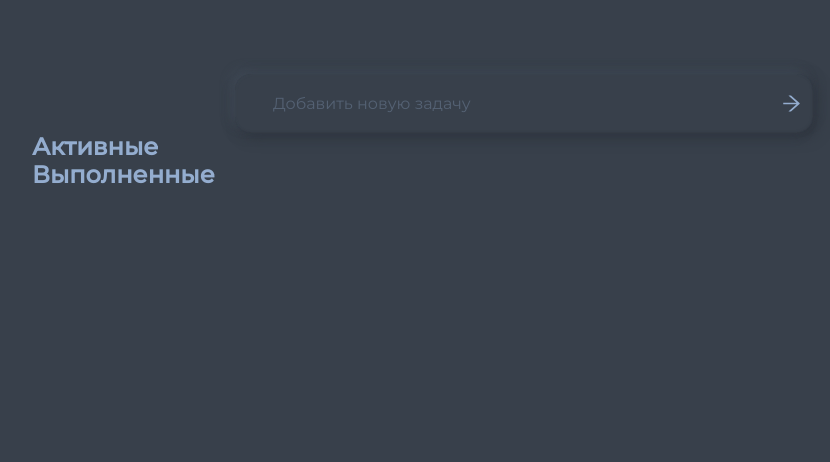
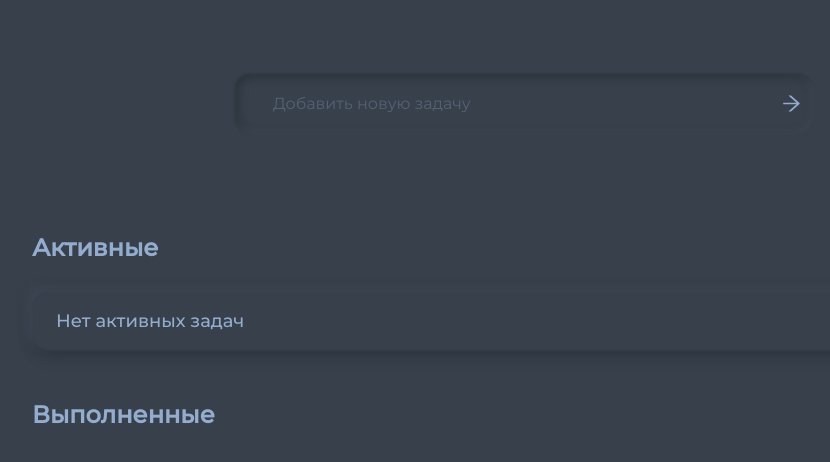
Before and after one commit to nmrcode/react-todo, a React (Create React App) app: page / in a window 1280 px wide. Shown: the top 462 px of the page, without its empty margins (116-946 px from the left). Built offline with nearby package versions, Linux system fonts and the light colour scheme.

Commit message:
added styles for items

```diff
--- a/src/components/Themes.js
+++ b/src/components/Themes.js
@@ -4,6 +4,8 @@ export const lightTheme = {
   toggleBorder: "#FFF",
   radii: "16px",
   shadow:
+    "1px 1px 2px rgba(66, 75, 88, 0.3), -1px -1px 2px rgba(46, 53, 62, 0.5), inset -3px 3px 6px rgba(46, 53, 62, 0.2), inset 3px -3px 6px rgba(46, 53, 62, 0.2), inset -3px -3px 6px rgba(66, 75, 88, 0.9), inset 3px 3px 8px rgba(46, 53, 62, 0.9);",
+  shadowItem:
     "-5px 5px 10px rgba(48, 54, 64, 0.2), 5px -5px 10px rgba(48, 54, 64, 0.2), -5px -5px 10px rgba(64, 74, 86, 0.9), 5px 5px 13px rgba(48, 54, 64, 0.9), inset 1px 1px 2px rgba(64, 74, 86, 0.3), inset -1px -1px 2px rgba(48, 54, 64, 0.5);",
 };
 export const darkTheme = {
--- a/src/components/todo-list/TodoListEl.jsx
+++ b/src/components/todo-list/TodoListEl.jsx
@@ -1,13 +1,42 @@
 import styled from "styled-components";
 
-export const Wrapper = styled.div``;
+export const Wrapper = styled.div`
+  padding-top: 101px;
+`;
 
-export const Title = styled.h2``;
+export const Title = styled.h2`
+  margin-bottom: 30px;
+`;
 
-export const List = styled.div``;
+export const List = styled.div`
+  display: grid;
+  grid-template-columns: 1fr;
+  column-gap: 80px;
+  row-gap: 20px;
 
-export const ListItem = styled.div``;
+  &:not(:last-child) {
+    margin-bottom: 50px;
+  }
+`;
+
+export const ListItem = styled.div`
+  display: flex;
+  align-items: center;
+  cursor: pointer;
+  font-weight: 500;
+  font-size: 18px;
+  line-height: 21px;
+  word-wrap: anywhere;
+
+  padding: 19px 24px;
+
+  box-shadow: ${({ theme }) => theme.shadowItem};
+  border-radius: ${({ theme }) => theme.radii};
+  text-decoration: ${(props) => (props.checked ? `line-through` : `none`)};
+`;
 
 export const Checkbox = styled.input.attrs({
   type: "checkbox",
-})``;
+})`
+  margin-right: 27px;
+`;
--- a/src/components/todo-list/index.js
+++ b/src/components/todo-list/index.js
@@ -8,10 +8,14 @@ const TodoList = observer(() => {
     <Wrapper>
       <Title>Активные</Title>
       <List>
-        {todoStore.todos.map((todo) => {
+        {todoStore.todos.length ? (
+          todoStore.todos.map((todo) => {
             if (!todo.completed) {
               return (
-              <ListItem key={todo.id}>
+                <ListItem
+                  key={todo.id}
+                  onClick={() => todoStore.toggleTodo(todo.id)}
+                >
                   <Checkbox
                     checked={todo.completed}
                     onChange={() => todoStore.toggleTodo(todo.id)}
@@ -20,14 +24,23 @@ const TodoList = observer(() => {
                 </ListItem>
               );
             }
-        })}
+          })
+        ) : (
+          <ListItem style={{ cursor: "default" }}>
+            <span>Нет активных задач</span>
+          </ListItem>
+        )}
       </List>
       <Title>Выполненные</Title>
       <List>
         {todoStore.todos.map((todo) => {
           if (todo.completed) {
             return (
-              <ListItem key={todo.id}>
+              <ListItem
+                key={todo.id}
+                onClick={() => todoStore.toggleTodo(todo.id)}
+                checked={todo.completed}
+              >
                 <Checkbox
                   checked={todo.completed}
                   onChange={() => todoStore.toggleTodo(todo.id)}
```
Lines whose indentation alone changed are shown as unchanged.
